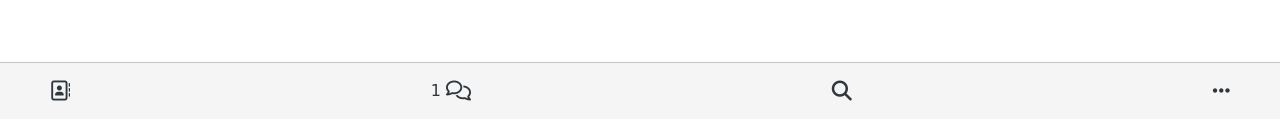
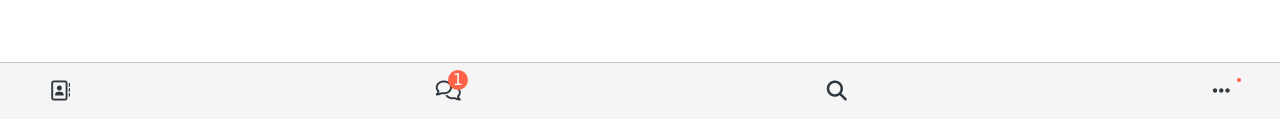
Before and after one commit to usrrt/kokoaClone-2021, a plain HTML site: page friends.html in a window 1280 px wide. Shown: the part 681-820 px from the top of the page. Drawn offline with Linux system fonts and the light colour scheme; a web font is replaced by a local one.

Commit message:
Update nav-bar.css

```diff
--- a/css/components/nav-bar.css
+++ b/css/components/nav-bar.css
@@ -14,5 +14,30 @@
 }
 
 .nav__link {
+  position: relative;
   color: #2e363e;
 }
+
+.nav__notification {
+  background-color: tomato;
+  width: 20px;
+  height: 20px;
+  border-radius: 10px;
+  display: flex;
+  justify-content: center;
+  align-items: center;
+  color: white;
+  position: absolute;
+  left: 12px;
+  bottom: 10px;
+}
+.nav__ellipsis-dot {
+  background-color: tomato;
+  display: flex;
+  width: 4px;
+  height: 4px;
+  border-radius: 2px;
+  position: absolute;
+  left: 25px;
+  bottom: 18px;
+}
```
